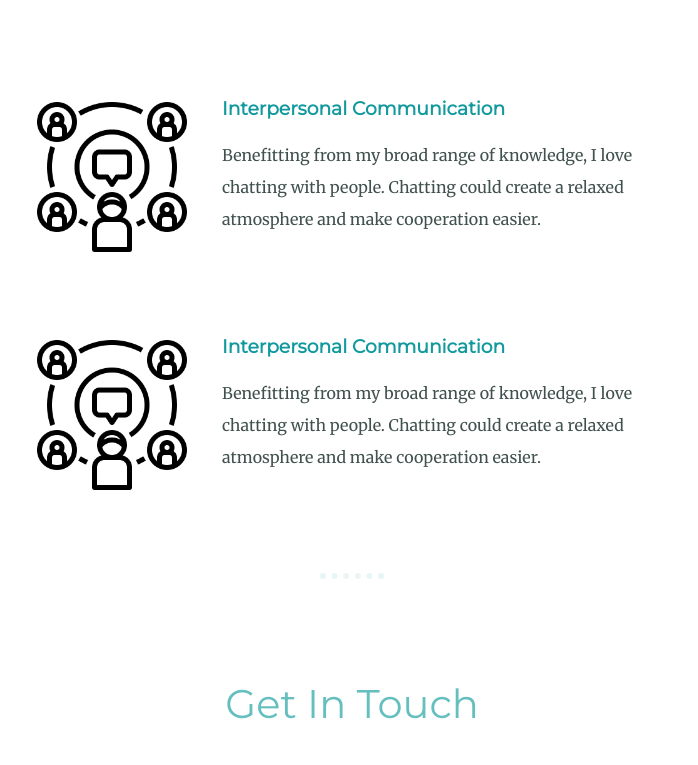
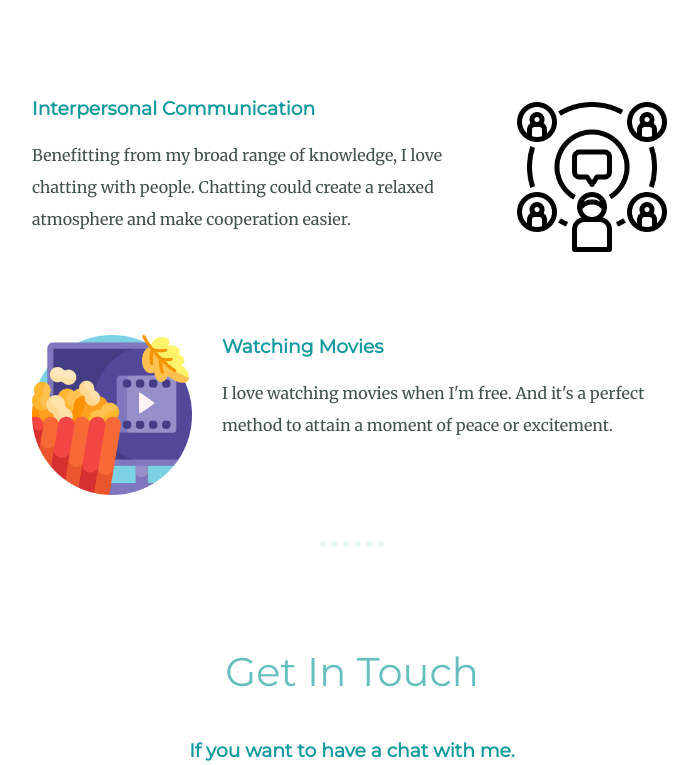
Before and after one commit to Caesar-Wei/CSS---My-Personal-Site, a plain HTML site: page index.html in a window 1280 px wide. Shown: the part 1856-2621 px from the top of the page, without its empty margins (288-986 px from the left). Drawn offline with Linux system fonts and the light colour scheme.

Commit message:
final decroation

```diff
--- a/css/styles.css
+++ b/css/styles.css
@@ -59,10 +59,16 @@ a:hover {
   padding: 20px 0;
 }
 
-.skill-img {
+.skill-img-odd {
   width: 25%;
   float: left;
   margin-right: 30px;
+}
+
+.skill-img-even {
+  width: 25%;
+  float: right;
+  margin-left:  30px;
 }
 
 .skill-row {
@@ -106,6 +112,7 @@ a:hover {
   left: 250px;
   bottom: 300px;
 }
+
 .btn {
   background: #11cdd4;
   background-image: -webkit-linear-gradient(top, #11cdd4, #11999e);
--- a/index.html
+++ b/index.html
@@ -32,7 +32,7 @@
       <h2>My Skills.</h2>
 
       <div class="skill-row">
-        <img class="skill-img" src="images/coding.png" alt="coding-img">
+        <img class="skill-img-odd" src="images/coding.png" alt="coding-img">
         <h3>Design & Development</h3>
         <p>I started learning to code in college because I found it highly efficient to complete common tasks.
           Over time, I have achieved a wealth of experience analysing data and building databases.
@@ -40,7 +40,7 @@
       </div>
 
       <div class="skill-row">
-        <img class="skill-img" src="images/communication.png" alt="comm—img">
+        <img class="skill-img-even" src="images/communication.png" alt="comm—img">
         <h3>Interpersonal Communication</h3>
         <p>Benefitting from my broad range of knowledge, I love chatting with people.
           Chatting could create a relaxed atmosphere and make cooperation easier.
@@ -48,10 +48,10 @@
       </div>
 
       <div class="skill-row">
-        <img class="skill-img" src="images/communication.png" alt="">
-        <h3>Interpersonal Communication</h3>
-        <p>Benefitting from my broad range of knowledge, I love chatting with people.
-          Chatting could create a relaxed atmosphere and make cooperation easier.
+        <img class="skill-img-odd" src="images/movies.png" alt="watchmovies-img">
+        <h3>Watching Movies</h3>
+        <p>I love watching movies when I'm free.
+          And it's a perfect method to attain a moment of peace or excitement.
         </p>
       </div>
 
@@ -60,7 +60,7 @@
     <div class="contact-me">
       <h2>Get In Touch</h2>
       <h3>If you want to have a chat with me.</h3>
-      <p class="contact-mea">Love watching Movies? Let's have a chat on each other's favourite movies! We can code while watching movies.</p>
+      <p class="contact-message">Love watching Movies? Let's have a chat on each other's favourite movies! We can code while watching movies.</p>
       <a class="btn" href="mailto:caesar.lai.wei@gmail.com">CONTACT ME</a>
     </div>
   </div>
```
Also changed, not shown: images/movies.png (added).
